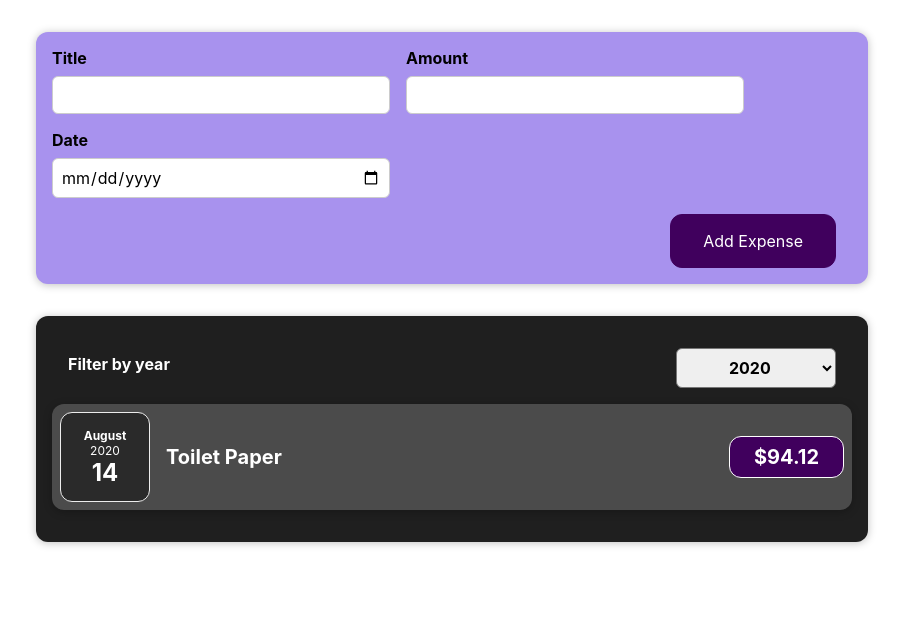
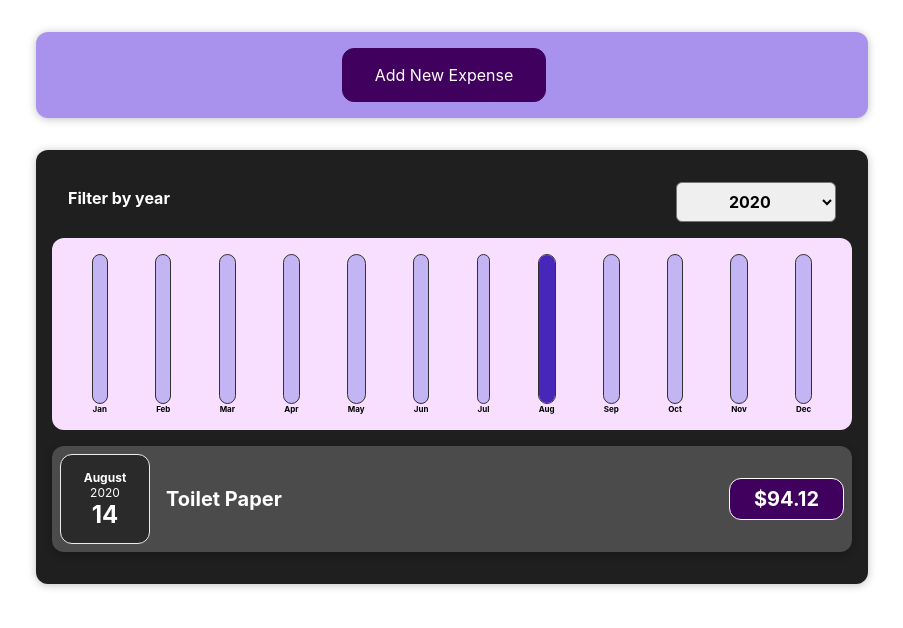
Before and after one commit to parjapat22/first-react-app, a React (Create React App) app: page / in a window 1280 px wide. Shown: the top 628 px of the page, without its empty margins (188-1091 px from the left). Built offline with nearby package versions, Linux system fonts and the light colour scheme.

Commit message:
section 5.72 chart

```diff
--- /dev/null
+++ b/src/components/Chart/Chart.css
@@ -0,0 +1,9 @@
+.chart {
+  padding: 1rem;
+  border-radius: 12px;
+  background-color: #f8dfff;
+  text-align: center;
+  display: flex;
+  justify-content: space-around;
+  height: 10rem;
+}
--- /dev/null
+++ b/src/components/Chart/Chart.js
@@ -0,0 +1,24 @@
+import React from 'react';
+
+import ChartBar from './ChartBar';
+import './Chart.css';
+
+const Chart = (props) => {
+  const dataPointValues = props.dataPoints.map(dataPoint => dataPoint.value);
+  const totalMaximum = Math.max(...dataPointValues);
+
+  return (
+    <div className="chart">
+      {props.dataPoints.map((dataPoint) => (
+        <ChartBar
+          key={dataPoint.label}
+          value={dataPoint.value}
+          maxValue={totalMaximum}
+          label={dataPoint.label}
+        />
+      ))}
+    </div>
+  );
+}
+
+export default Chart;
--- /dev/null
+++ b/src/components/Chart/ChartBar.css
@@ -0,0 +1,30 @@
+.chart-bar {
+  height: 100%;
+  display: flex;
+  flex-direction: column;
+  align-items: center;
+}
+
+.chart-bar__inner {
+  height: 100%;
+  width: 100%;
+  border: 1px solid #313131;
+  border-radius: 12px;
+  background-color: #c3b4f3;
+  overflow: hidden;
+  display: flex;
+  flex-direction: column;
+  justify-content: flex-end;
+}
+
+.chart-bar__fill {
+  background-color: #4826b9;
+  width: 100%;
+  transition: all 0.3s ease-out;
+}
+
+.chart-bar__label {
+  font-weight: bold;
+  font-size: 0.5rem;
+  text-align: center;
+}
--- /dev/null
+++ b/src/components/Chart/ChartBar.js
@@ -0,0 +1,25 @@
+import React from 'react';
+
+import './ChartBar.css';
+
+const ChartBar = (props) => {
+  let barFillHeight = '0%';
+
+  if (props.maxValue > 0) {
+    barFillHeight = Math.round((props.value / props.maxValue) * 100) + '%';
+  }
+
+  return (
+    <div className="chart-bar">
+      <div className="chart-bar__inner">
+        <div
+          className="chart-bar__fill"
+          style={{ height: barFillHeight }}>
+        </div>
+      </div>
+      <div className="chart-bar__label">{props.label}</div>
+    </div>
+  );
+}
+
+export default ChartBar;
--- a/src/components/Expenses/ExpenseItem.js
+++ b/src/components/Expenses/ExpenseItem.js
@@ -5,7 +5,6 @@
 import './ExpenseItem.css';
 
 const ExpenseItem = (props) => {
-
   return (
     <li>
       <Card className='expense-item'>
--- a/src/components/Expenses/Expenses.js
+++ b/src/components/Expenses/Expenses.js
@@ -3,6 +3,7 @@
 import Card from '../UI/Card';
 import ExpensesFilter from './ExpensesFilter';
 import ExpensesList from './ExpensesList';
+import ExpensesChart from './ExpensesChart';
 import './Expenses.css';
 
 const Expenses = (props) => {
@@ -23,7 +24,7 @@
           selected={filteredYear}
           onChangeFilter={filterChangeHandler}
         />
-
+        <ExpensesChart expenses={filteredExpenses} />
         <ExpensesList items={filteredExpenses} />
       </Card>
     </div>
--- /dev/null
+++ b/src/components/Expenses/ExpensesChart.js
@@ -0,0 +1,31 @@
+import React from 'react';
+
+import Chart from '../Chart/Chart';
+
+const ExpensesChart = (props) => {
+  const chartDataPoints = [
+    { label: 'Jan', value: 0 },
+    { label: 'Feb', value: 0 },
+    { label: 'Mar', value: 0 },
+    { label: 'Apr', value: 0 },
+    { label: 'May', value: 0 },
+    { label: 'Jun', value: 0 },
+    { label: 'Jul', value: 0 },
+    { label: 'Aug', value: 0 },
+    { label: 'Sep', value: 0 },
+    { label: 'Oct', value: 0 },
+    { label: 'Nov', value: 0 },
+    { label: 'Dec', value: 0 },
+  ];
+
+  for (const expense of props.expenses) {
+    const expenseMonth = expense.date.getMonth();
+    chartDataPoints[expenseMonth].value += expense.amount;
+  }
+
+  return (
+    < Chart dataPoints={chartDataPoints} />
+  );
+}
+
+export default ExpensesChart;
--- a/src/components/NewExpense/ExpenseForm.js
+++ b/src/components/NewExpense/ExpenseForm.js
@@ -3,7 +3,6 @@
 import './ExpenseForm.css';
 
 const ExpenseForm = (props) => {
-
   const [enteredTitle, setEnteredTitle] = useState('');
   const [enteredAmount, setEnteredAmount] = useState('');
   const [enteredDate, setEnteredDate] = useState('');
@@ -25,7 +24,7 @@
 
     const expenseData = {
       title: enteredTitle,
-      amount: enteredAmount,
+      amount: +enteredAmount,
       date: new Date(enteredDate)
     };
 
@@ -40,7 +39,8 @@
       <div className='new-expense__controls'>
         <div className='new-expense__control'>
           <label>Title</label>
-          <input type='text' value={enteredTitle} onChange={titleChangeHandler} />
+          <input type='text' value={enteredTitle}
+            onChange={titleChangeHandler} />
         </div>
 
         <div className='new-expense__control'>
@@ -55,6 +55,7 @@
       </div>
 
       <div className='new-expense__actions'>
+        <button type="button" onClick={props.onCancel}>Cancel</button>
         <button type='submit'>Add Expense</button>
       </div>
     </form>
--- a/src/components/NewExpense/NewExpense.js
+++ b/src/components/NewExpense/NewExpense.js
@@ -1,9 +1,10 @@
-import React from 'react';
+import React, { useState } from 'react';
 
 import ExpenseForm from './ExpenseForm';
 import './NewExpense.css';
 
 const NewExpense = (props) => {
+  const [isEditing, setIsEditing] = useState(false);
 
   const saveExpenseDataHandler = (enteredExpenseData) => {
     const expenseData = {
@@ -11,11 +12,28 @@
       id: Math.random().toString()
     };
     props.onAddExpense(expenseData);
+    setIsEditing(false);
+  };
+
+  const startEditingHandler = () => {
+    setIsEditing(true);
+  };
+
+  const stopEditingHandler = () => {
+    setIsEditing(false);
   };
 
   return (
     <div className="new-expense">
-      <ExpenseForm onSaveExpenseData={saveExpenseDataHandler} />
+      {!isEditing && (
+        <button onClick={startEditingHandler}>Add New Expense</button>
+      )}
+      {isEditing && (
+        <ExpenseForm
+          onSaveExpenseData={saveExpenseDataHandler}
+          onCancel={stopEditingHandler}
+        />
+      )}
     </div>
   );
 }
```
